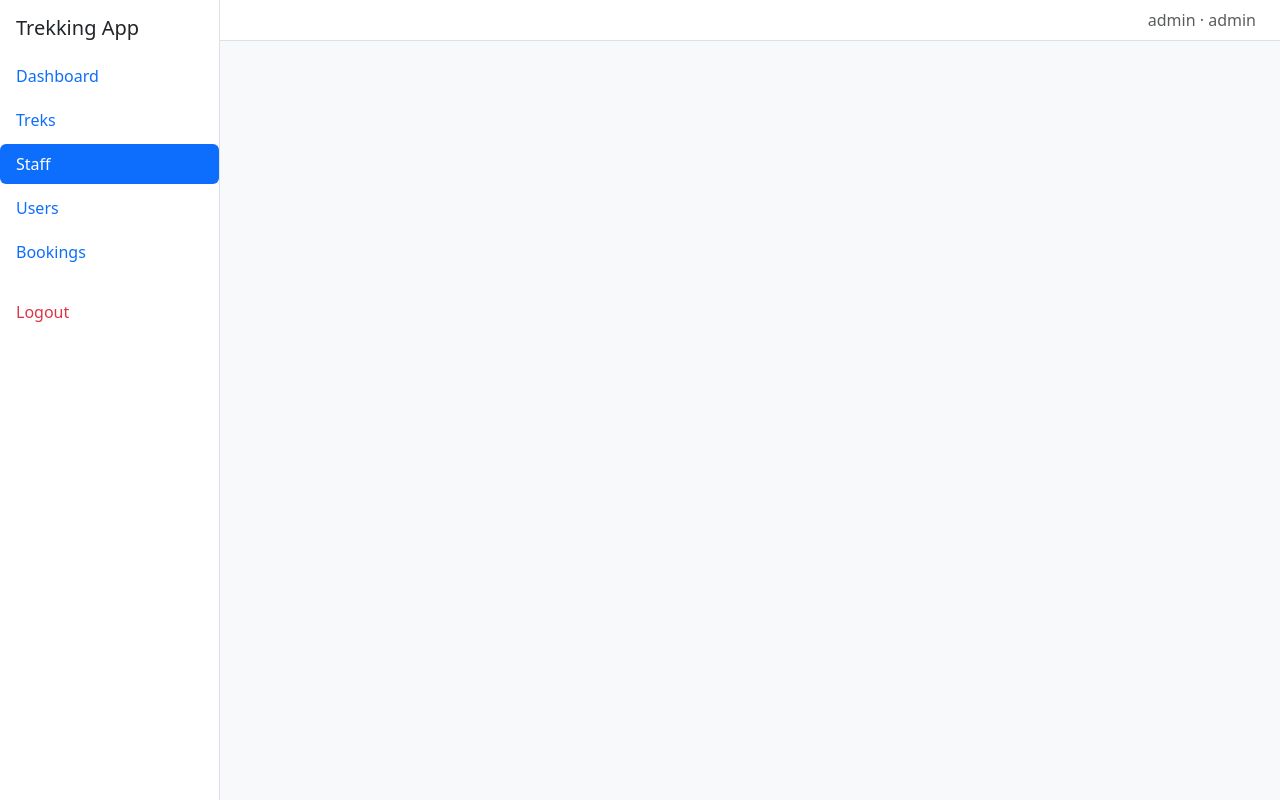
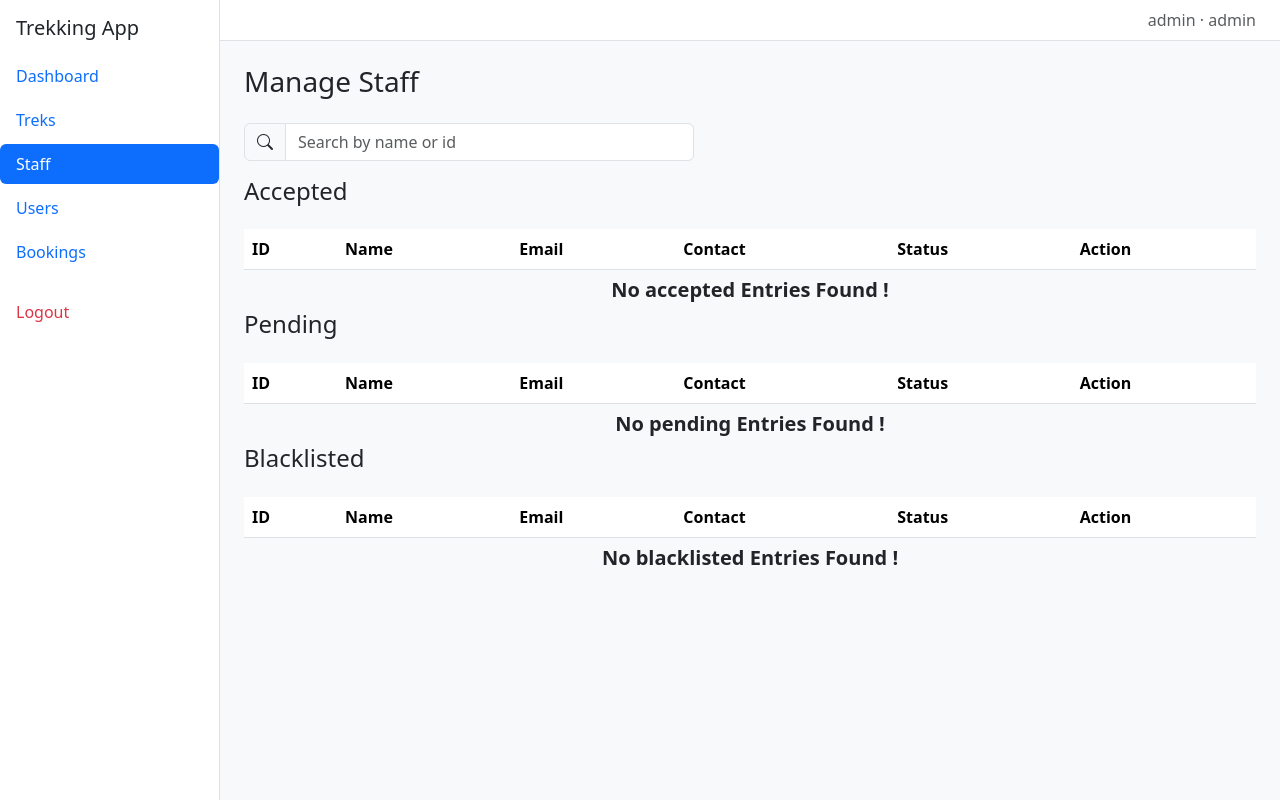
Before and after one commit to 2f3003186/trekking-management-system-mad1, a Flask app: page /admin/staff in a window 1280 px wide. Run offline with Flask 3, Linux system fonts and the light colour scheme; data comes from the database, SQL or seed files in the repository; lists and menus that the app fills with data are empty.

Commit message:
Implemented staff management and search for admin

```diff
--- a/controllers/admin_controllers.py
+++ b/controllers/admin_controllers.py
@@ -58,7 +58,10 @@ def create_trek():
             flash(f"Trek could not be added !\n {e}", "error")
 
         return redirect("/admin/treks")
-    return render_template("/admin/create_trek.html", current_user_name=User.query.get(1).name,current_role="admin",staff=Staff.query.all())
+    return render_template("/admin/create_trek.html",
+                           current_user_name=User.query.get(1).name,
+                           current_role="admin",
+                           staff=Staff.query.filter_by(status="accepted").all())
 
 @app.route('/admin/trek/delete/<int:trek_id>')
 def delete_trek(trek_id):
@@ -109,9 +112,13 @@ def update_trek(trek_id):
         return redirect("/admin/treks")
 
 
-    return render_template("/admin/update_trek.html", current_user_name=User.query.get(1).name,current_role="admin", trek=trek, assigned_staff_id=[assignment.staff_id for assignment in trek.assigned_staff])
+    return render_template("/admin/update_trek.html",
+                           current_user_name=User.query.get(1).name,
+                           current_role="admin",
+                           trek=trek,
+                           assigned_staff_id=[assignment.staff_id for assignment in trek.assigned_staff])
 
-@app.route('/admin/treks')
+@app.route('/admin/treks', methods=["GET", "POST"])
 def treks():
     query = request.args.get('q', '')
     result = []
@@ -133,7 +140,46 @@ def treks():
 
 @app.route('/admin/staff')
 def manage_staff():
-    return render_template("/admin/manage_staff.html", current_user_name=User.query.get(1).name, current_role="admin")
+    query = request.args.get('q', '')
+    result = []
+    if query:
+        if query.isdigit():
+            result = (Staff.query.filter(Staff.id.like(f"%{query}%")).all())
+
+        else:
+            result = (Staff.query.filter(Staff.name.ilike(f"%{query}%")).all())
+
+    else:
+        result = (Staff.query.all())
+    return render_template("/admin/manage_staff.html",
+                           current_user_name=User.query.get(1).name,
+                           current_role="admin",
+                           staff=result,
+                           query=query)
+
+@app.route('/admin/staff/accept/<int:staff_id>')
+def accept_staff(staff_id):
+    staff_member = Staff.query.get(staff_id)
+    staff_member.status = "accepted"
+    db.session.commit()
+    flash(f"Staff member {staff_member.user.name} accepted successfully !", "success")
+    return redirect("/admin/staff")
+
+@app.route('/admin/staff/blacklist/<int:staff_id>')
+def blacklist_staff(staff_id):
+    staff_member = Staff.query.get(staff_id)
+    staff_member.status = "blacklisted"
+    db.session.commit()
+    flash(f"Staff member {staff_member.user.name} blacklisted successfully !", "success")
+    return redirect("/admin/staff")
+
+@app.route('/admin/staff/reject/<int:staff_id>')
+def reject_staff(staff_id):
+    staff_member = Staff.query.get(staff_id)
+    db.session.delete(staff_member)
+    db.session.commit()
+    flash(f"Staff request rejected successfully !", "success")
+    return redirect("/admin/staff")
 
 @app.route('/admin/users')
 def manage_users():
--- a/templates/admin/manage_staff.html
+++ b/templates/admin/manage_staff.html
@@ -10,5 +10,59 @@
 {% endblock %}
 
 {% block content %}
+<h3 class="mb-4">Manage Staff</h3>
+<form class="mb-3" method="GET" style="max-width:450px">
+    <div class="input-group">
+        <span class="input-group-text">
+            <i class="bi bi-search"></i>
+        </span>
+        <input class="form-control" type="text" name="q" placeholder="Search by name or id" value="{{ request.args.get('q', '') }}">
+    </div>
+</form>
+{% for status in ["accepted", "pending", "blacklisted"] %}
+<h4 class="mb-3">{{ status | title }}</h4>
+<table class="table bg-white mb-2 mt-4 align-middle">
+<thead>
+    <tr>
+        <th>ID</th>
+        <th>Name</th>
+        <th>Email</th>
+        <th>Contact</th>
+        <th>Status</th>
+        <th>Action</th>
+    </tr>
+</thead>
+<tbody>
+    {% set ns = namespace(counter=0) %}
+    {% for staff_member in staff %}
+    {% if staff_member.status == status %}
+    {% set ns.counter = ns.counter + 1 %}
+    <tr>
+        <td>{{ staff_member.id }}</td>
+        <td>{{ staff_member.user.name }}</td>
+        <td>{{ staff_member.user.email }}</td>
+        <td>{{ staff_member.user.ph_num }}</td>
+        <td>{{ staff_member.status }}</td>
+        <td>
+            <div class="btn-group gap-2">
+            {% if status == "pending" %}
+            <a class="btn btn-primary rounded-pill" href="/admin/staff/accept/{{ staff.id }}">Accept</a>
+            <a class="btn btn-danger rounded-pill" href="/admin/staff/reject/{{ staff.id }}">Reject</a>
+            {% elif status == "accepted" %}
+            <a class="btn btn-danger" href="/admin/staff/blacklist/{{ staff.id }}">Blacklist</a>
+            {% elif status == "blacklisted" %}
+            <a class="btn btn-primary" href="/admin/staff/accept/{{ staff.id }}">Unblock</a>
+            {% endif %}
+            </div>
+        </td>
+    </tr>
+    {% endif %}
+    {% endfor %}
+</tbody>
+</table>
+{% if ns.counter == 0 %}
+    <h5 class="fw-bold text-center">No {{status}} Entries Found !</h5>
+{% endif %}
+{% endfor %}
 
 {% endblock %}
--- a/templates/base.html
+++ b/templates/base.html
@@ -24,6 +24,15 @@
                     <span class="text-muted"> {{current_user_name}} &middot; {{current_role}}</span>
                 </div>
                 <div class="p-4">
+                    {% with messages = get_flashed_messages(with_categories=true) %}
+                        {% if messages %}
+                            {% for category, message in messages %}
+                            <div class="alert alert-{{ category }}">
+                                {{ message }}
+                            </div>
+                            {% endfor %}
+                        {% endif %}
+                    {% endwith %}
                     {% block content %} {% endblock %}
                 </div>
             </div>
```
Also changed, not shown: templates/admin/create_trek.html (+0 -9 lines), templates/admin/treks.html (+1 -9 lines), templates/admin/update_trek.html (+0 -9 lines).
